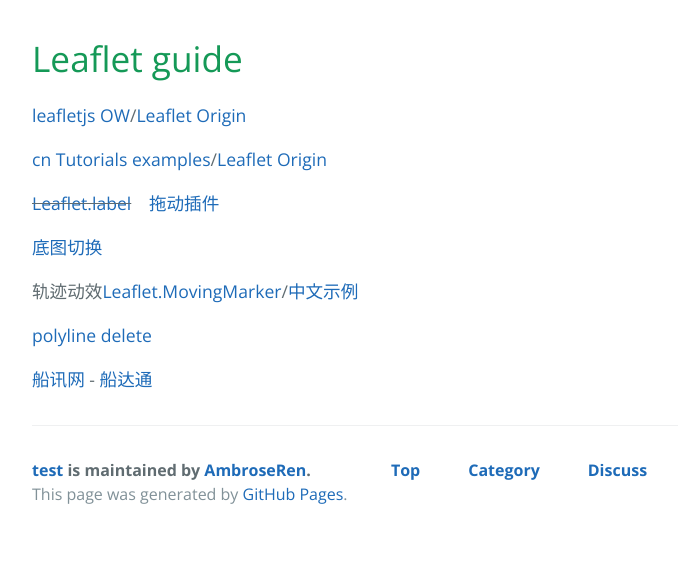
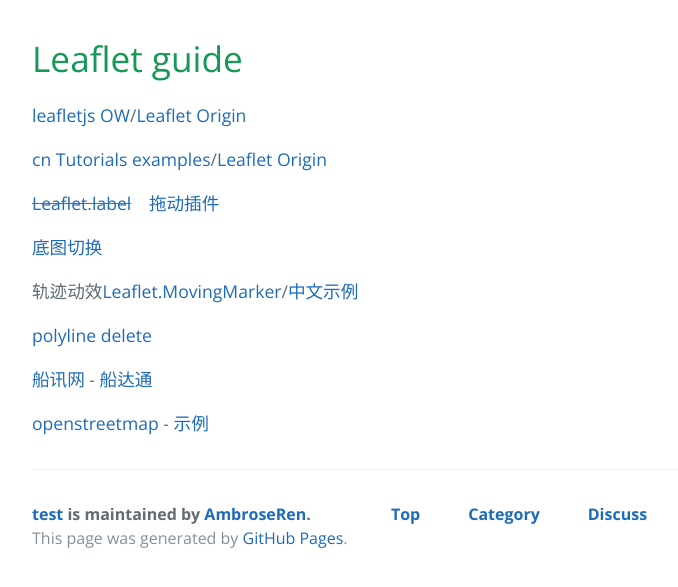
Before and after one commit to AmbroseRen/test, a Jekyll site: the page built from js/leaflet.md, in a window 1280 px wide. Shown: the top 587 px of the page, without its empty margins (192-870 px from the left). Built offline with Jekyll 4.4.1, drawn with Linux system fonts in a browser that asks for light colours; our own code applies the rules of GitHub Pages for plain Markdown files; the repository's description, which GitHub fills in, is left out.

Commit message:
Update leaflet.md

```diff
--- a/js/leaflet.md
+++ b/js/leaflet.md
@@ -13,3 +13,5 @@
 [polyline delete](https://gis.stackexchange.com/questions/333286/remove-a-drawn-polyline-from-leaflet-map)
 
 [船讯网](https://www.shipxy.com/Ship/Index) - [船达通](http://www.shipdt.com/shipdt/#/)
+
+[openstreetmap](https://www.openstreetmap.org/) - [示例](https://www.openstreetmap.org/traces)
```
